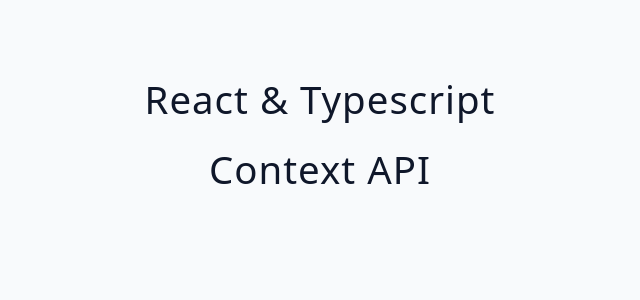
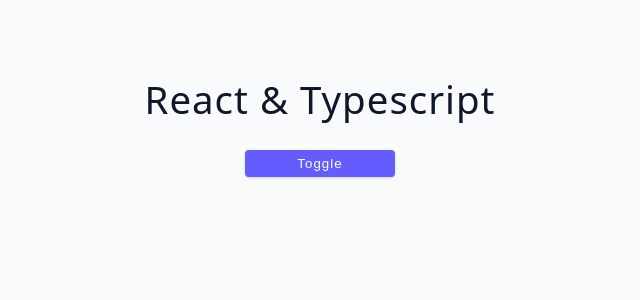
Before and after one commit to AbassKoyang/react-typescript-essentials, a React (Vite) app: page / in a window 1280 px wide. Shown: the top 300 px of the page, without its empty margins (320-960 px from the left). Built offline with nearby package versions, Linux system fonts and the light colour scheme.

Commit message:
refactor: simplify theme toggle logic
Replace verbose if-statement with concise ternary operator in theme toggle handler

```diff
--- a/src/starter/06-context/context.tsx
+++ b/src/starter/06-context/context.tsx
@@ -1,11 +1,24 @@
 import { createContext, useContext, useState } from "react";
 
-const ThemeContext = createContext<{user: string}|undefined>(undefined);
+type Theme = 'light' | 'dark' | 'system';
+
+type ThemeProviderState = {
+    theme: Theme;
+    setTheme: (theme: Theme) => void;
+}
+
+type ThemeProviderProps = {
+    children: React.ReactNode;
+    defaultTheme?: Theme;
+}
+
+const ThemeContext = createContext<ThemeProviderState|undefined>(undefined);
 
 
-export const ThemeProvider = ({children}: {children: React.ReactNode}) => {
+export const ThemeProvider = ({children, defaultTheme = 'system'}: ThemeProviderProps) => {
+    const [theme, setTheme] = useState<Theme>(defaultTheme)
     return (
-        <ThemeContext.Provider value={{user: 'Abass'}}>
+        <ThemeContext.Provider value={{theme, setTheme}}>
             {children}
         </ThemeContext.Provider>
     )
--- a/src/starter/06-context/index.tsx
+++ b/src/starter/06-context/index.tsx
@@ -10,12 +10,19 @@
 }
 
 function ChildComponent() {
-  const context = useTheme();
-  console.log(context)
+  const theme = useTheme();
+  console.log(theme)
   return (
     <div>
       <h2>React & Typescript</h2>
-      <h2>Context API</h2>
+      <button className="btn btn-center" onClick={
+        () => {
+          if(theme.theme === 'system') {
+            theme.setTheme('dark');
+            return;
+        }
+        theme.setTheme('system');
+      }}>Toggle</button>
     </div>
   );
 }
```
